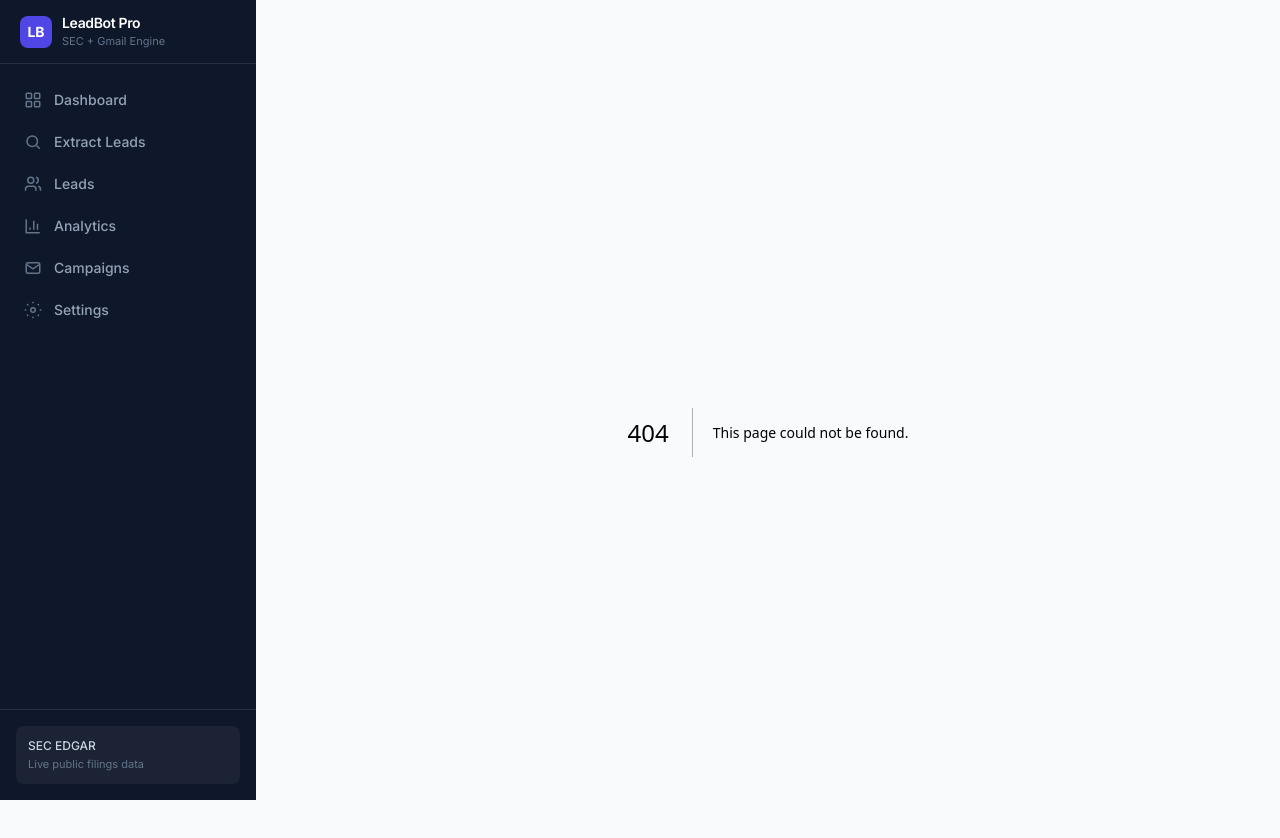
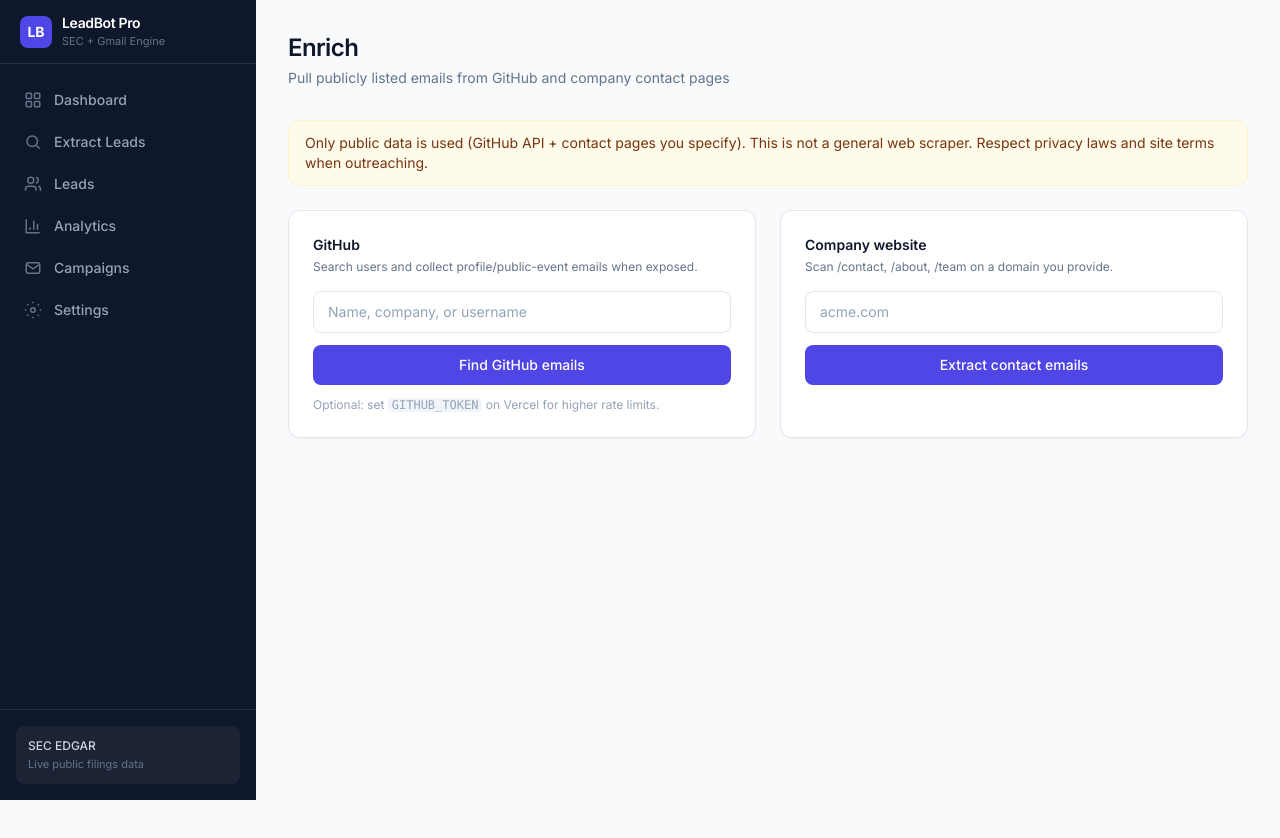
Before and after one commit to Dennisbed1234/leads-gmail, a Next.js app: page /enrich in a window 1280 px wide. Before the commit this address had no page. Shown: the top 838 px of the page. After the commit the page ends 800 px from the top, so only its background shows below. Built offline with nearby package versions, Linux system fonts and the light colour scheme.

Commit message:
Add Enrich page for GitHub + website contact emails

```diff
--- /dev/null
+++ b/app/enrich/page.tsx
@@ -0,0 +1,181 @@
+'use client';
+
+import { useState } from 'react';
+
+export default function EnrichPage() {
+  const [ghQuery, setGhQuery] = useState('');
+  const [domain, setDomain] = useState('');
+  const [loading, setLoading] = useState<'github' | 'web' | null>(null);
+  const [error, setError] = useState('');
+  const [result, setResult] = useState<any>(null);
+
+  const runGitHub = async () => {
+    if (!ghQuery.trim()) return;
+    setLoading('github');
+    setError('');
+    setResult(null);
+    try {
+      const res = await fetch('/api/enrich/github', {
+        method: 'POST',
+        headers: { 'Content-Type': 'application/json' },
+        body: JSON.stringify({ query: ghQuery.trim(), save: true }),
+      });
+      const data = await res.json();
+      if (!res.ok) throw new Error(data.error || 'Failed');
+      setResult({ type: 'github', ...data });
+    } catch (e: any) {
+      setError(e.message || 'GitHub enrichment failed');
+    } finally {
+      setLoading(null);
+    }
+  };
+
+  const runWebsite = async () => {
+    if (!domain.trim()) return;
+    setLoading('web');
+    setError('');
+    setResult(null);
+    try {
+      const res = await fetch('/api/enrich/website', {
+        method: 'POST',
+        headers: { 'Content-Type': 'application/json' },
+        body: JSON.stringify({ domain: domain.trim(), save: true }),
+      });
+      const data = await res.json();
+      if (!res.ok) throw new Error(data.error || 'Failed');
+      setResult({ type: 'website', ...data });
+    } catch (e: any) {
+      setError(e.message || 'Website enrichment failed');
+    } finally {
+      setLoading(null);
+    }
+  };
+
+  const hits = result?.hits || [];
+
+  return (
+    <div>
+      <div className="page-header">
+        <h1 className="page-title">Enrich</h1>
+        <p className="page-subtitle">
+          Pull publicly listed emails from GitHub and company contact pages
+        </p>
+      </div>
+
+      <div className="mb-6 rounded-xl border border-amber-100 bg-amber-50 px-4 py-3 text-sm text-amber-900">
+        Only public data is used (GitHub API + contact pages you specify). This is
+        not a general web scraper. Respect privacy laws and site terms when
+        outreaching.
+      </div>
+
+      <div className="grid grid-cols-1 gap-6 lg:grid-cols-2">
+        {/* GitHub */}
+        <div className="card p-6">
+          <h2 className="text-sm font-semibold text-slate-900">GitHub</h2>
+          <p className="mt-1 text-xs text-slate-500">
+            Search users and collect profile/public-event emails when exposed.
+          </p>
+          <div className="mt-4 space-y-3">
+            <input
+              className="input"
+              placeholder="Name, company, or username"
+              value={ghQuery}
+              onChange={(e) => setGhQuery(e.target.value)}
+              onKeyDown={(e) => e.key === 'Enter' && runGitHub()}
+            />
+            <button
+              type="button"
+              className="btn-primary w-full"
+              disabled={!!loading}
+              onClick={runGitHub}
+            >
+              {loading === 'github' ? 'Searching GitHub…' : 'Find GitHub emails'}
+            </button>
+          </div>
+          <p className="mt-3 text-xs text-slate-400">
+            Optional: set <code className="rounded bg-slate-100 px-1">GITHUB_TOKEN</code> on
+            Vercel for higher rate limits.
+          </p>
+        </div>
+
+        {/* Website */}
+        <div className="card p-6">
+          <h2 className="text-sm font-semibold text-slate-900">Company website</h2>
+          <p className="mt-1 text-xs text-slate-500">
+            Scan /contact, /about, /team on a domain you provide.
+          </p>
+          <div className="mt-4 space-y-3">
+            <input
+              className="input"
+              placeholder="acme.com"
+              value={domain}
+              onChange={(e) => setDomain(e.target.value)}
+              onKeyDown={(e) => e.key === 'Enter' && runWebsite()}
+            />
+            <button
+              type="button"
+              className="btn-primary w-full"
+              disabled={!!loading}
+              onClick={runWebsite}
+            >
+              {loading === 'web' ? 'Scanning pages…' : 'Extract contact emails'}
+            </button>
+          </div>
+        </div>
+      </div>
+
+      {error && (
+        <div className="mt-6 rounded-xl border border-red-200 bg-red-50 px-4 py-3 text-sm text-red-700">
+          {error}
+        </div>
+      )}
+
+      {result && (
+        <div className="mt-6 card overflow-hidden">
+          <div className="border-b border-slate-100 px-6 py-4">
+            <h3 className="text-sm font-semibold text-slate-900">
+              Found {result.found} · Saved {result.saved}
+            </h3>
+            {result.tip && (
+              <p className="mt-1 text-xs text-slate-500">{result.tip}</p>
+            )}
+          </div>
+          {hits.length === 0 ? (
+            <p className="px-6 py-10 text-center text-sm text-slate-400">
+              No public emails found for this query.
+            </p>
+          ) : (
+            <div className="overflow-x-auto">
+              <table className="w-full text-left text-sm">
+                <thead>
+                  <tr className="border-b border-slate-100 bg-slate-50 text-xs uppercase text-slate-500">
+                    <th className="px-6 py-3">Email</th>
+                    <th className="px-6 py-3">Name / user</th>
+                    <th className="px-6 py-3">Source</th>
+                    <th className="px-6 py-3">Score</th>
+                  </tr>
+                </thead>
+                <tbody className="divide-y divide-slate-100">
+                  {hits.map((h: any) => (
+                    <tr key={h.email}>
+                      <td className="px-6 py-3 font-mono text-indigo-600">
+                        {h.email}
+                      </td>
+                      <td className="px-6 py-3 text-slate-700">
+                        {h.name || h.username || '—'}
+                      </td>
+                      <td className="px-6 py-3 text-slate-500">
+                        {h.source || h.pageUrl || '—'}
+                      </td>
+                      <td className="px-6 py-3">{h.score}</td>
+                    </tr>
+                  ))}
+                </tbody>
+              </table>
+            </div>
+          )}
+        </div>
+      )}
+    </div>
+  );
+}
```
